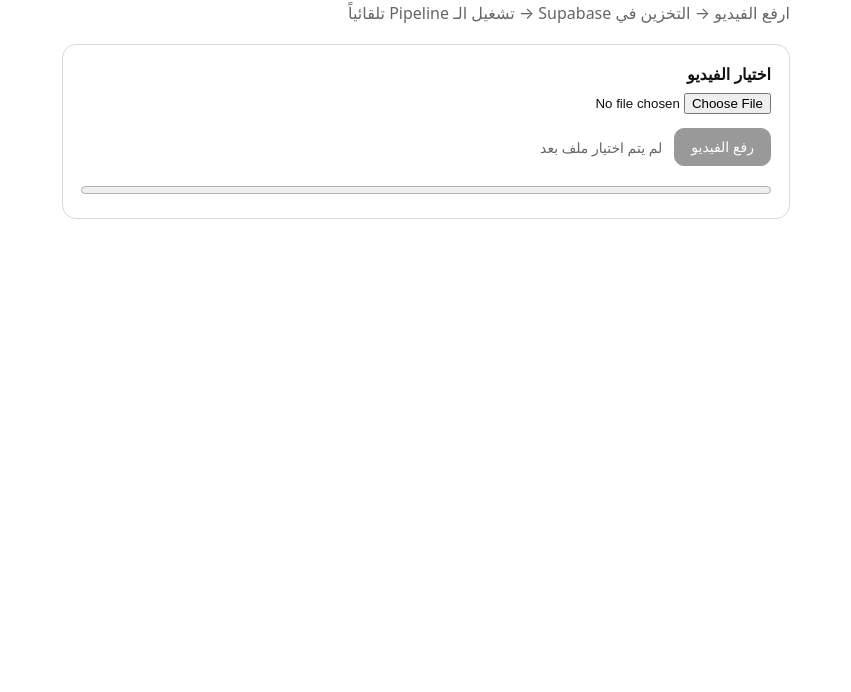
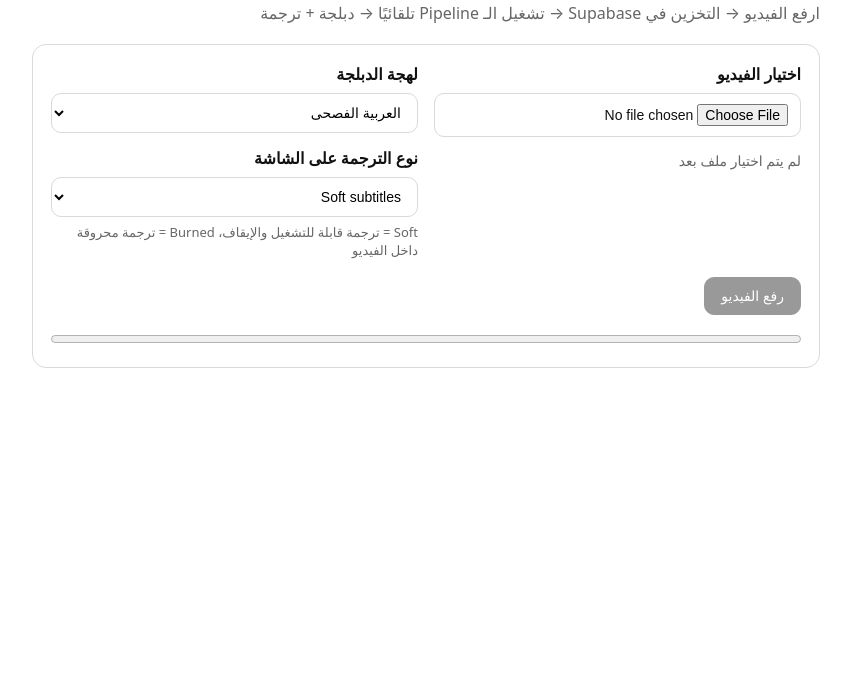
Before and after one commit to samfadasi/dubarabic-ai, a plain HTML site: page web/index.html in a window 1280 px wide. Shown: the part 108-800 px from the top of the page, without its empty margins (214-1065 px from the left). Drawn offline with Linux system fonts and the light colour scheme.

Commit message:
ui+api: add dialect and subtitle mode selection

```diff
--- a/web/app.js
+++ b/web/app.js
@@ -5,10 +5,14 @@ const btn = document.getElementById("btn");
 const out = document.getElementById("out");
 const prog = document.getElementById("prog");
 const fileNameEl = document.getElementById("fileName");
+const dialectEl = document.getElementById("dialect");
+const subtitleModeEl = document.getElementById("subtitleMode");
 
 function setBusy(isBusy) {
   btn.disabled = isBusy || !fileEl.files?.[0];
   fileEl.disabled = isBusy;
+  dialectEl.disabled = isBusy;
+  subtitleModeEl.disabled = isBusy;
 }
 
 function log(message) {
@@ -88,6 +92,10 @@ btn.addEventListener("click", async () => {
   const file = fileEl.files?.[0];
   if (!file) return;
 
+  const dialect = dialectEl.value;
+  const subtitleMode = subtitleModeEl.value;
+  const burnIn = subtitleMode === "burned";
+
   try {
     setBusy(true);
     prog.value = 0;
@@ -110,6 +118,9 @@ btn.addEventListener("click", async () => {
 
     const created = await apiJson(`${API_BASE}/videos/create`, {
       original_path: signed.path,
+      dialect,
+      subtitle_mode: subtitleMode,
+      burn_in: burnIn,
     });
 
     log({
@@ -117,6 +128,9 @@ btn.addEventListener("click", async () => {
       message: "تم رفع الفيديو وتسجيله بنجاح",
       storage_path: signed.path,
       video_id: created.id,
+      dialect,
+      subtitle_mode: subtitleMode,
+      burn_in: burnIn,
       next: "راقب status في جدول videos حتى تصل إلى completed",
     });
 
--- a/web/index.html
+++ b/web/index.html
@@ -24,7 +24,7 @@
       }
 
       .container {
-        max-width: 760px;
+        max-width: 820px;
         margin: 40px auto;
         padding: 16px;
       }
@@ -46,16 +46,34 @@
         background: #fff;
       }
 
+      .grid {
+        display: grid;
+        grid-template-columns: 1fr 1fr;
+        gap: 16px;
+      }
+
+      @media (max-width: 700px) {
+        .grid {
+          grid-template-columns: 1fr;
+        }
+      }
+
       label {
         display: block;
         font-weight: 700;
         margin-bottom: 8px;
       }
 
-      input[type="file"] {
+      input[type="file"],
+      select {
         display: block;
         width: 100%;
         margin-bottom: 14px;
+        padding: 10px 12px;
+        border: 1px solid var(--border);
+        border-radius: 10px;
+        background: #fff;
+        font-size: 14px;
       }
 
       .actions {
@@ -63,6 +81,7 @@
         gap: 12px;
         align-items: center;
         flex-wrap: wrap;
+        margin-top: 8px;
       }
 
       button {
@@ -101,20 +120,54 @@
         word-break: break-word;
         display: none;
       }
+
+      .hint {
+        color: var(--muted);
+        font-size: 13px;
+        margin-top: -8px;
+        margin-bottom: 10px;
+      }
     </style>
   </head>
   <body>
     <main class="container">
       <h1>DubArabic AI</h1>
-      <p class="muted">ارفع الفيديو → التخزين في Supabase → تشغيل الـ Pipeline تلقائياً</p>
+      <p class="muted">
+        ارفع الفيديو → التخزين في Supabase → تشغيل الـ Pipeline تلقائيًا → دبلجة + ترجمة
+      </p>
 
       <section class="card">
-        <label for="file">اختيار الفيديو</label>
-        <input id="file" type="file" accept="video/*" />
+        <div class="grid">
+          <div>
+            <label for="file">اختيار الفيديو</label>
+            <input id="file" type="file" accept="video/*" />
+            <div id="fileName" class="file-name">لم يتم اختيار ملف بعد</div>
+          </div>
+
+          <div>
+            <label for="dialect">لهجة الدبلجة</label>
+            <select id="dialect">
+              <option value="msa">العربية الفصحى</option>
+              <option value="gulf">الخليجية</option>
+              <option value="egyptian">المصرية</option>
+              <option value="levantine">الشامية</option>
+              <option value="sudanese">السودانية</option>
+            </select>
+
+            <label for="subtitleMode">نوع الترجمة على الشاشة</label>
+            <select id="subtitleMode">
+              <option value="soft">Soft subtitles</option>
+              <option value="burned">Burned subtitles</option>
+              <option value="none">بدون ترجمة على الشاشة</option>
+            </select>
+            <div class="hint">
+              Soft = ترجمة قابلة للتشغيل والإيقاف، Burned = ترجمة محروقة داخل الفيديو
+            </div>
+          </div>
+        </div>
 
         <div class="actions">
           <button id="btn" disabled>رفع الفيديو</button>
-          <span id="fileName" class="file-name">لم يتم اختيار ملف بعد</span>
         </div>
 
         <progress id="prog" value="0" max="100"></progress>
```
Also changed, not shown: api/src/index.ts (+23 -11 lines).
